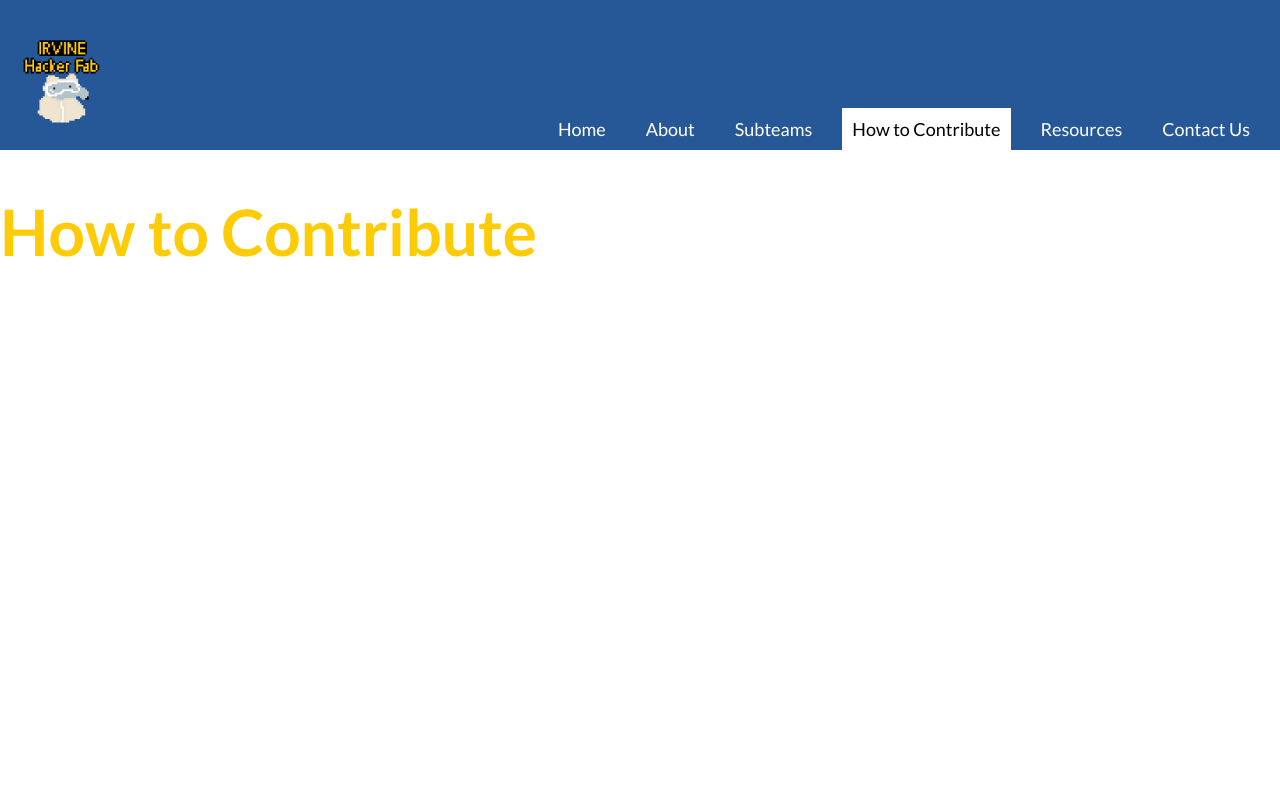
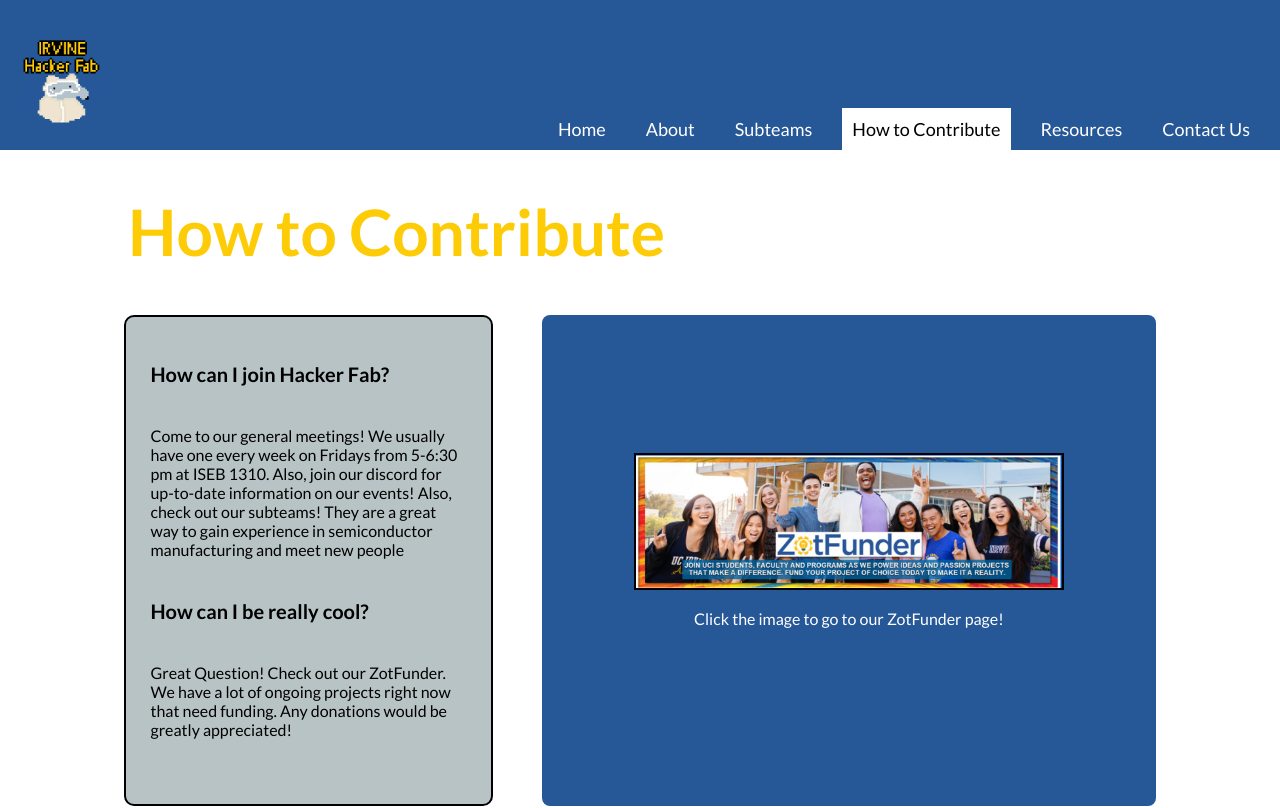
Before and after one commit to irvinehackerfab/hfab-website, a React (Vite) app: page /HowtoContribute in a window 1280 px wide. Shown: the top 808 px of the page. Built offline with nearby package versions, Linux system fonts and the light colour scheme.

Commit message:
Made the how to contribute page, added the zotfunder link and image and had the learn more button on the homepage link to this page

```diff
--- a/src/index.css
+++ b/src/index.css
@@ -39,7 +39,7 @@
   display: flex;
   flex-direction: row;
   align-items: center;
-  justify-content: center;
+  justify-content: start;
   width: 100%;
   margin: 0;
 }
@@ -70,6 +70,7 @@
     margin-bottom: 20px;
     text-align: left;
     white-space: nowrap;
+    margin-left: 0;
 }
 p{
     color: white;
--- a/src/pages/Home.jsx
+++ b/src/pages/Home.jsx
@@ -1,6 +1,7 @@
 import React from "react";
 import Footer from "../Footer";
 import styles from"./Home.module.css";
+import { Link, useLocation } from "react-router-dom";
 function Home() {
   const eventType = "General Meeting";
   const eventDate = "October 31st";
--- a/src/pages/Home.module.css
+++ b/src/pages/Home.module.css
@@ -31,6 +31,8 @@
     padding: 10px 20px;
     font-size: 1em;
     border-radius: 10px;
+    color: black;
+    text-decoration: none;
 }
 .learnMoreButton:hover{
     background-color: var(--primary-yellow-light);
--- a/src/pages/HowToContribute.jsx
+++ b/src/pages/HowToContribute.jsx
@@ -1,10 +1,41 @@
-import React from "react";
-
+import Footer from "../Footer";
+import styles from "./HowToContribute.module.css";
+import zotfunder from "../assets/zotfunder.png";
 function HowToContribute() {
+  const zotfunderLink = "https://zotfunder.give.uci.edu/project/48587";
   return (
-    <div>
-      <h1>How to Contribute</h1>
-    </div>
+    <>
+      <div className="PageContainer">
+        <div className="TextContainer">
+          <h1>How to Contribute</h1>
+        </div>
+      </div>
+      <div className={`${styles.HowContainer}`}>
+        <div className={`${styles.HowTextContainer}`}>
+          <p className="BoldBodyText">
+            How can I join Hacker Fab?
+          </p>
+          <p className="BodyText">
+            Come to our general meetings! We usually have one every week on Fridays from 5-6:30 pm at ISEB 1310.  Also, join our discord for up-to-date information on our events!  Also, check out our subteams! They are a great way to gain experience in semiconductor manufacturing and meet new people
+          </p>
+          <p className="BoldBodyText">
+            How can I be really cool?
+          </p>
+          <p className="BodyText">
+            Great Question! Check out our ZotFunder. We have a lot of ongoing projects right now that need funding.  Any donations would be greatly appreciated!
+          </p>
+        </div>
+        <div className={`${styles.HowMediaContainer}`}>
+          <a href={zotfunderLink} target="_blank" rel="noopener noreferrer">
+            <img src={zotfunder} alt="ZotFunder Picture" />
+          </a>
+          <p>
+            Click the image to go to our ZotFunder page!
+          </p>
+        </div>
+      </div>
+      <Footer></Footer>
+    </>
   );
 }
 
--- a/src/pages/HowToContribute.module.css
+++ b/src/pages/HowToContribute.module.css
@@ -0,0 +1,44 @@
+.HowContainer {
+  display: flex;
+  flex-direction: row;
+  flex-wrap: wrap;
+  width: 100%;
+  box-sizing: border-box;
+  align-items: center;
+  justify-content: flex-start;
+  padding: 2%;
+  align-items: stretch;
+  gap: 2%;
+}
+.HowTextContainer {
+  background-color: var(--secondary-light-blue);
+  max-width: 40%;
+  padding: 2%;
+  width: 30%;
+  border: 2px solid black;
+  margin-left: 8%;
+  margin-right: 2%;
+  box-sizing: border-box;
+  border-radius: 10px;
+}
+.HowMediaContainer {
+  background-color: var(--primary-blue);
+  width: 50%;
+  border-radius: 8px;
+  display: flex;
+  align-items: center;
+  justify-content: center;
+  text-align: center;
+  flex-direction: column;
+}
+.HowMediaContainer img {
+  width: 100%;
+  height: auto;
+  object-fit: cover;
+  margin: 0;
+  display: inline;
+  border: 2px solid black;
+}
+.HowMediaContainer img:hover {
+  scale: 1.1;
+}
--- a/src/pages/Subteam.jsx
+++ b/src/pages/Subteam.jsx
@@ -43,19 +43,19 @@
           </p>
           <p className={`${styles.LinkBodyText}`} onClick={() => handleLinkClick("tubeFurnace")}>
             1. Tube Furnace
-          </p>
+          </p><br />
           <p className={`${styles.LinkBodyText}`}>
             2. Spin Coater
-          </p>
+          </p><br />
           <p className={`${styles.LinkBodyText}`}>
             3. Litho-Stepper
-          </p>
+          </p><br />
           <p className={`${styles.LinkBodyText}`}>
             4. Sputtering
-          </p>
+          </p><br />
           <p className={`${styles.LinkBodyText}`}>
             5. Thermal Evaporation
-          </p>
+          </p><br />
           <p className={`${styles.LinkBodyText}`}>
             6. Research and Development
           </p>
--- a/src/pages/Subteam.module.css
+++ b/src/pages/Subteam.module.css
@@ -14,6 +14,7 @@
   font-size: 1em;
   margin-bottom: 10px;
   text-decoration: underline;
+  display: inline;
 }
 .LinkBodyText:hover {
   color: var(--primary-yellow);
```
Also changed, not shown: src/assets/zotfunder.png (added).
